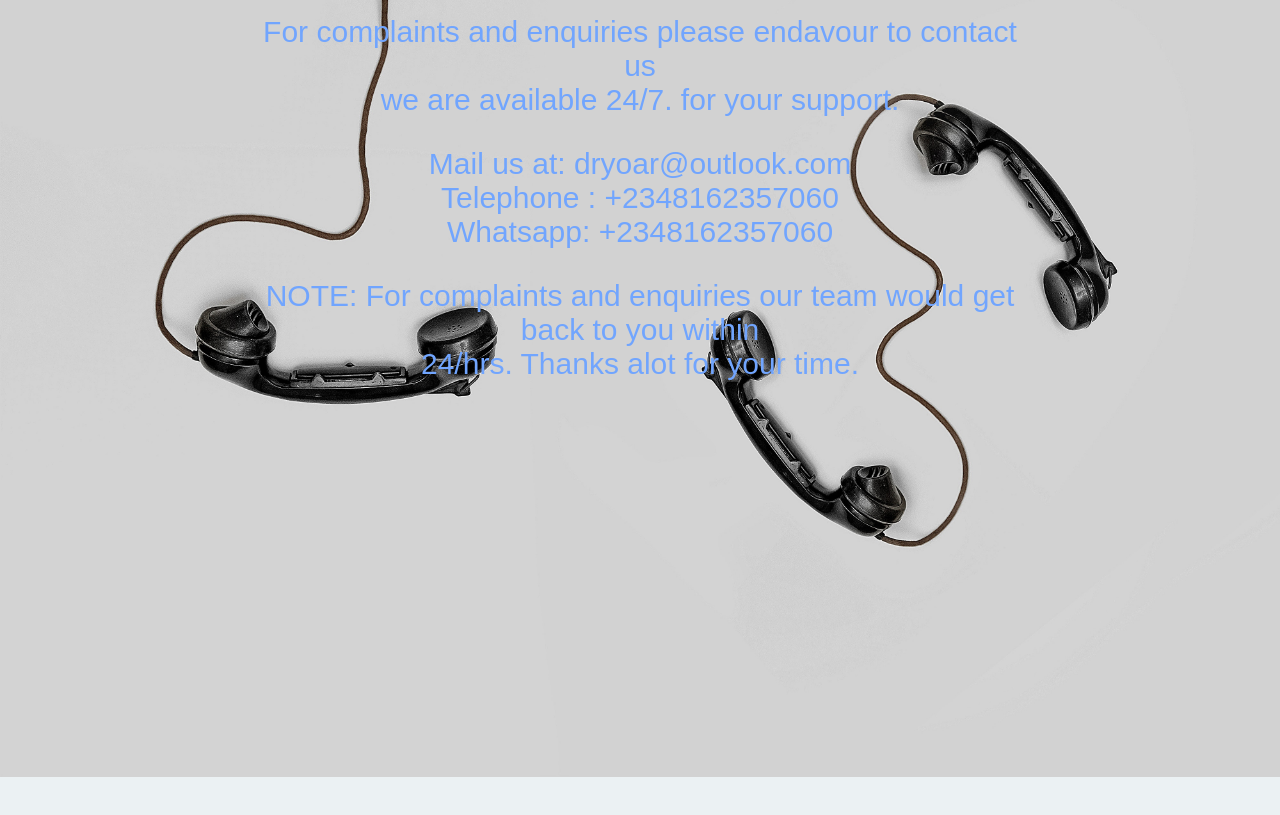
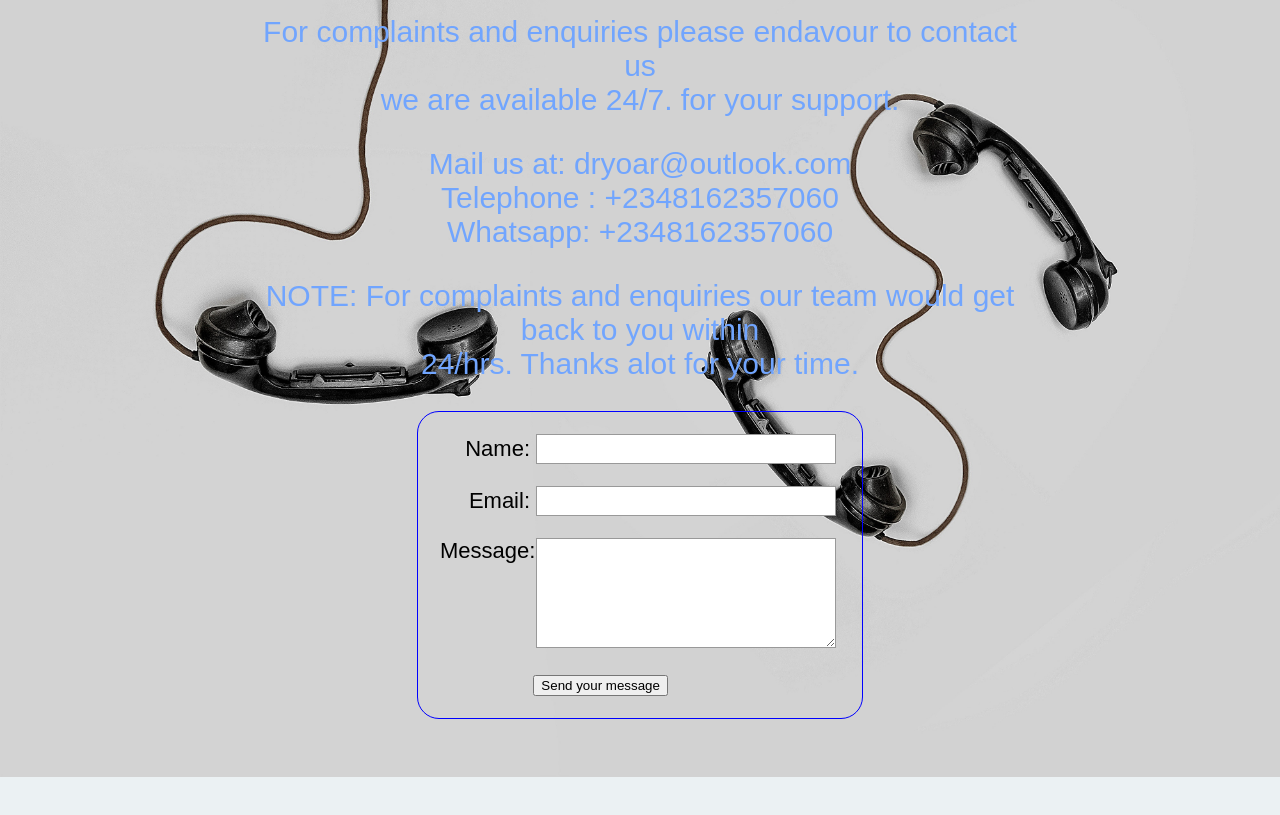
Before and after one commit to precious4life/WDD130, a plain HTML site: page wwr/contactus.html in a window 1280 px wide. Shown: the part 179-994 px from the top of the page. Drawn offline with Linux system fonts and the light colour scheme.

Commit message:
contact us script added

```diff
--- a/wwr/contactus.html
+++ b/wwr/contactus.html
@@ -1,11 +1,88 @@
 <!DOCTYPE html>
 <html lang="en">
 <head>
+
     <meta charset="UTF-8">
     <meta http-equiv="X-UA-Compatible" content="IE=edge">
     <meta name="viewport" content="width=device-width, initial-scale=1.0">
     <title>Dry Oar Boating</title>
     <link rel="stylesheet" href="styles/style.css">
+
+
+    <style>
+        form{
+            /*center the form to the page*/
+
+            margin: 0 auto;
+            width: 400px;
+            /*padding outline*/
+            padding: 1em;
+            border: 1px solid blue;
+            border-radius: 1em;
+
+        }
+
+        ul{
+            list-style: none;
+            padding: 0;
+            margin: 0;
+        }
+
+        form li + li{
+            margin-top: 1em;
+        }
+
+        label{
+            display: inline-block;
+            width: 90px;
+            text-align: right;
+        }
+
+        input, textarea {
+            /* to make sure that all the text fields have the same fonts, textarea have a monoface fonts style by defaults*/
+            font: 1em sans-serif;
+            width: 300px;
+            box-sizing: border-box;
+            border: 1px solid #999;
+        }
+
+        input:focus, textarea:focus {
+            /* additional highlight for focused elements*/
+            border-color: #000;
+        }
+        textarea{
+            /*aligns multiline text fields with their labels*/
+
+            vertical-align: top;
+
+            /*provides space to type some text*/
+
+            height: 5em;
+        }
+
+        button{
+            margin-left: 7em;
+        }
+
+        #feedback{
+            background-color: antiquewhite;
+            position: absolute;
+            top: 0;
+            right: 0;
+            left: 0;
+            padding: .5em;
+
+            /*make this element invisible until we are ready for it*/
+            display: none;
+        }
+
+        .moveDown {
+            margin-top: 3em;
+        }
+    </style>
+
+
+
 </head>
 <body>
 <div id="content">
@@ -36,6 +113,29 @@
             <P>NOTE: For complaints and enquiries our team would get back to you within<br>
             24/hrs. Thanks alot for your time.</P>
 
+            <div id="feedback"></div>
+            <form action="/my-handling-form-page" method="post">
+                <ul>
+                    <li>
+                        <label for="name">Name:</label>
+                        <input type="text" id="name" name="user_name">
+                    </li>
+                    <li>
+                        <label for="Mail">Email:</label>
+                        <input type="email" id="mail" name="user_email">
+                    </li>
+                    <li>
+                        <label for="message">Message:</label>
+                        <textarea id="message" name="user_message"></textarea>
+                    </li>
+                    <li class="button">
+                        <button type="submit">Send your message</button>
+
+                    </li>
+                </ul>
+
+            </form>
+
             </div>
         </section>
     </div>
@@ -57,5 +157,25 @@
         </div>
     </footer>
 </div>
+
+
+<script>
+    // get the feedback div element so we can do something with it.
+    const feedbackElement = document.getElementById('feedback');
+    // get the form so we can read what was entered in it.
+    const formElement = document.forms[0];
+    // add a 'listener' to wait for a submission of our form. When that happens run the code below.
+    formElement.addEventListener('submit', function(e) {
+        // stop the form from doing the default action.
+        e.preventDefault();
+        // set the contents of our feedback element to a message letting the user know the form was submitted successfully. Notice that we pull the name that was entered in the form to personalize the message!
+        feedbackElement.innerHTML = 'Hello '+ formElement.user_name.value +'! Thank you for your message. We will get back with you as soon as possible!';
+        // make the feedback element visible.
+        feedbackElement.style.display = "block";
+        // add a class to move everything down so our message doesn't cover it.
+        document.body.classList.toggle('moveDown');
+    });
+</script>
+
 </body>
 </html>
```
